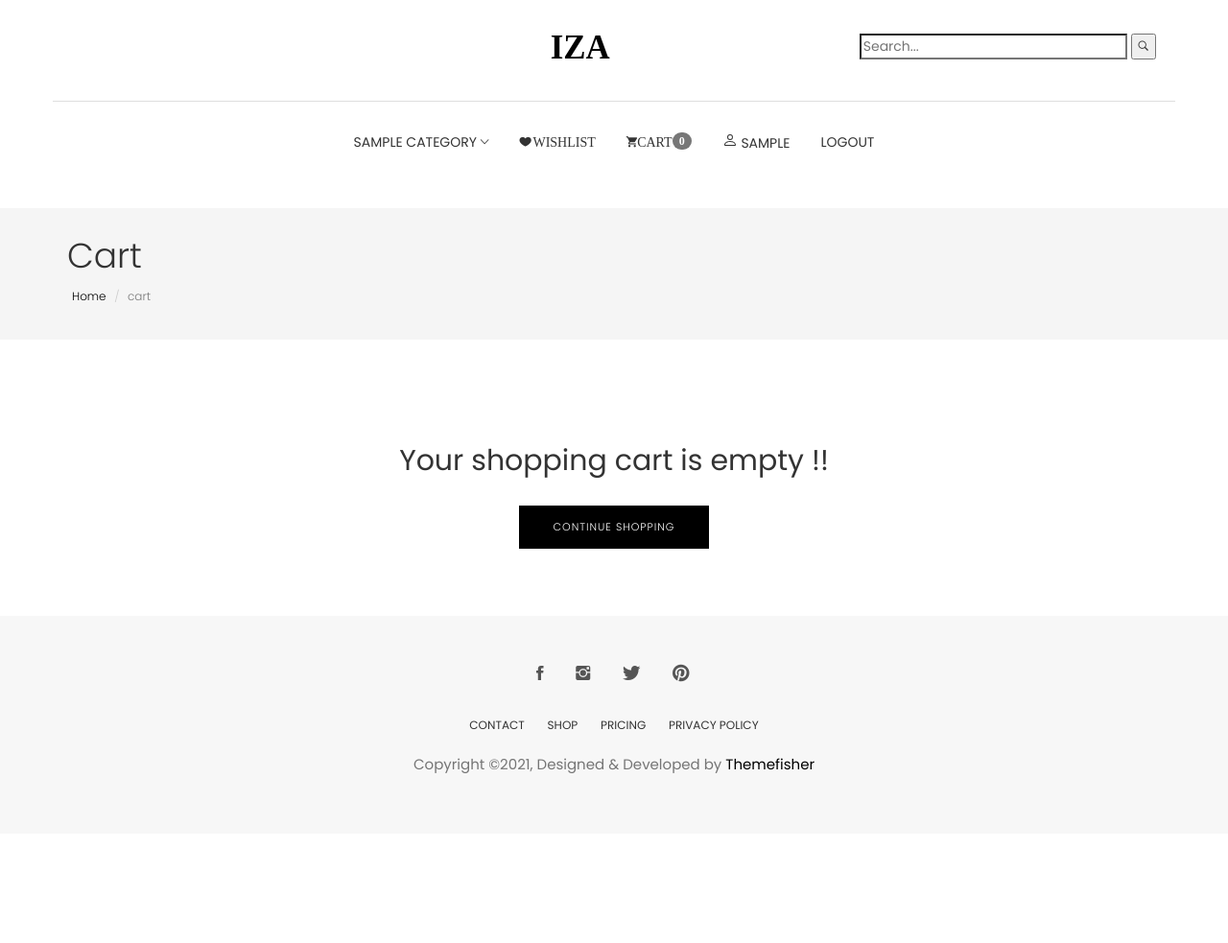
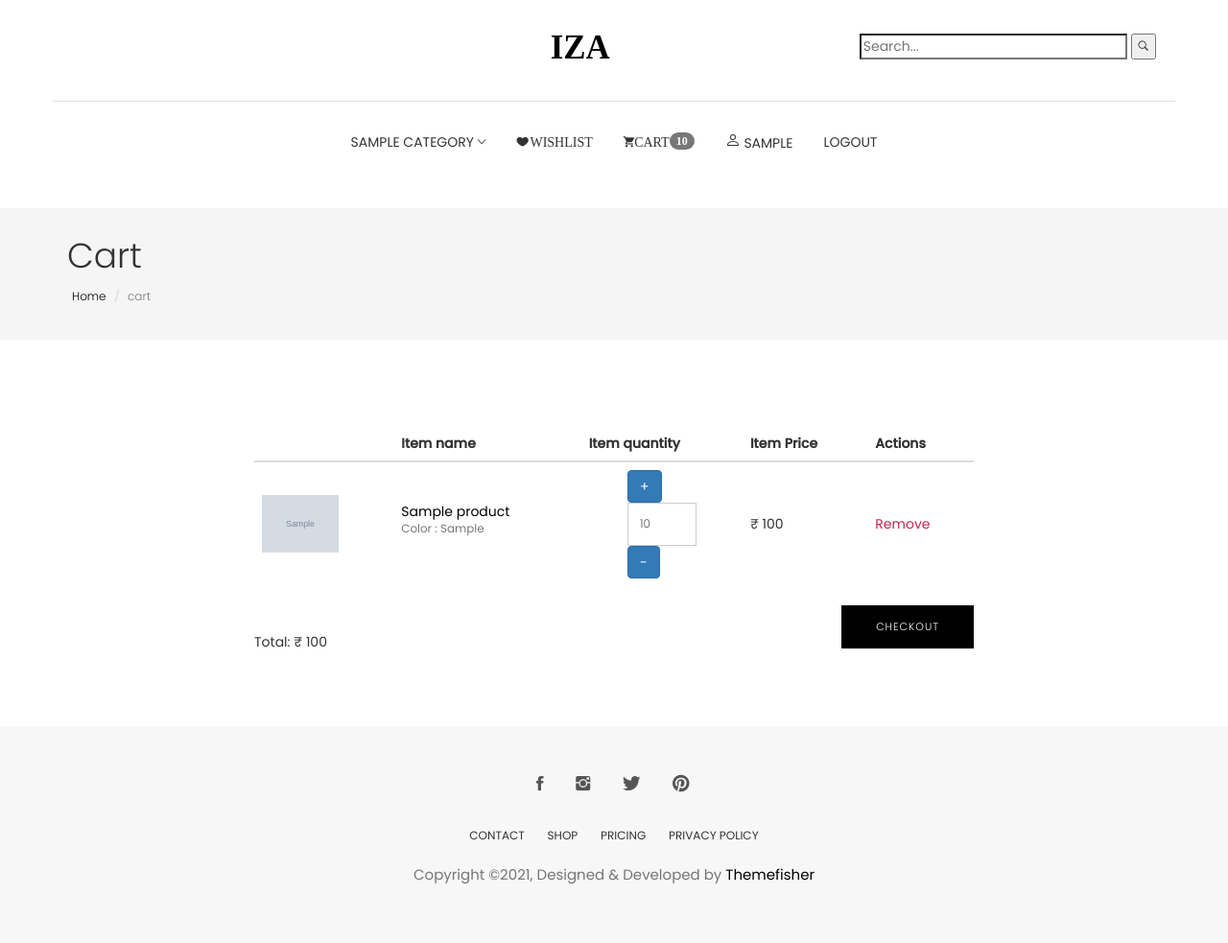
Before and after one commit to aswin1618/iza-ecommerce-django, a Django app: page /cart/ in a window 1280 px wide. Shown: the whole page at 96% size. Before the commit the page ends 806 px from the top, so only its background shows below. Run offline with Django 4.2, Linux system fonts and the light colour scheme; a user stored in the database is signed in; tables that the repository leaves empty hold one stand-in row (values such as "Sample post"); grey boxes marked "Sample" are stand-in pictures; some libraries are stand-ins or nearby versions; some web fonts are replaced.

Commit message:
handled cart and checkout for the logged in user

```diff
--- a/carts/context_processor.py
+++ b/carts/context_processor.py
@@ -8,7 +8,10 @@ def counter(request):
     else:
         try:
             cart = Cart.objects.filter(cart_id= _cart_id(request))
-            cart_items = CartItem.objects.all().filter(cart=cart[:1])
+            if request.user.is_authenticated:
+                cart_items = CartItem.objects.all().filter(user=request.user)
+            else:
+                cart_items = CartItem.objects.all().filter(cart=cart[:1])
             for cart_item in cart_items:
                 cart_count += cart_item.quantity
         except Cart.DoesNotExist:
--- a/carts/models.py
+++ b/carts/models.py
@@ -1,5 +1,6 @@
 from django.db import models
 from store.models import Product,Variation
+from user.models import Account
 
 # Create your models here.
 class Cart(models.Model):
@@ -10,9 +11,10 @@ class Cart(models.Model):
         return self.cart_id
 
 class CartItem(models.Model):
+    user = models.ForeignKey(Account,on_delete=models.CASCADE,null=True)
     product = models.ForeignKey(Product, on_delete = models.CASCADE)
     variations = models.ManyToManyField(Variation, blank=True)
-    cart = models.ForeignKey(Cart, on_delete=models.CASCADE)
+    cart = models.ForeignKey(Cart, on_delete=models.CASCADE, null=True)
     quantity = models.IntegerField()
     is_active = models.BooleanField(default=True)
 
--- a/carts/urls.py
+++ b/carts/urls.py
@@ -6,4 +6,7 @@ urlpatterns = [
     path('add_cart/<int:product_id>/',views.add_cart, name='add_cart'),
     path('remove_cart/<int:product_id>/<int:cart_item_id>/',views.remove_cart, name='remove_cart'),
     path('remove_cart_item/<int:product_id>/<int:cart_item_id>/',views.remove_cart_item, name='remove_cart_item'),
+
+    path('checkout/',views.checkout, name='checkout'),
+
 ]
--- a/carts/views.py
+++ b/carts/views.py
@@ -2,6 +2,7 @@ from django.shortcuts import render,redirect, get_object_or_404
 from store.models import Product, Variation
 from .models import Cart , CartItem
 from django.core.exceptions import ObjectDoesNotExist
+from django.contrib.auth.decorators import login_required
 
 # Create your views here.
 
@@ -12,76 +13,141 @@ def _cart_id(request):
      return cart
 
 def add_cart(request,product_id):
+     current_user = request.user
      product = Product.objects.get(id=product_id)  #get the product
-     product_variation = []
 
-     if request.method == 'POST':
-          for item in request.POST:
-               key = item
-               value = request.POST[key]
 
-               try:
-                    variation = Variation.objects.get(product=product,variation_category__iexact=key, variation_value__iexact=value)
-                    product_variation.append(variation)
-               except:
-                    pass
+     #if the user is  authenticated
+     if current_user.is_authenticated:
+          product_variation = []
+          if request.method == 'POST':
+               for item in request.POST:
+                    key = item
+                    value = request.POST[key]
+
+                    try:
+                         variation = Variation.objects.get(product=product,variation_category__iexact=key, variation_value__iexact=value)
+                         product_variation.append(variation)
+                    except:
+                         pass
 
 
 
-     try:
-          cart = Cart.objects.get(cart_id=_cart_id(request)) #getting the cart using the cart id in the session
-     except Cart.DoesNotExist:
-          cart = Cart.objects.create(
-               cart_id = _cart_id(request)
-          )
-     cart.save()
 
 
 
-     is_cart_item_exists = CartItem.objects.filter(product=product,cart=cart).exists()
-     if is_cart_item_exists:
-          cart_item = CartItem.objects.filter(product=product, cart=cart)
-          #existing variations -- db
-          #current variation -- product_variation
-          #item id --db
-          ex_var_list = []
-          id = []
-          for item in cart_item:
-               existing_variation = item.variations.all()
-               ex_var_list.append(list(existing_variation))
-               id.append(item.id)
 
-          if product_variation in ex_var_list:
-               #increase cart item quantity
-               index = ex_var_list.index(product_variation)
-               item_id = id[index]
-               item = CartItem.objects.get(product=product, id=item_id)
-               item.quantity +=1
-               item.save()
+          is_cart_item_exists = CartItem.objects.filter(product=product,user=current_user).exists()
+          if is_cart_item_exists:
+               cart_item = CartItem.objects.filter(product=product, user=current_user)
+               ex_var_list = []
+               id = []
+               for item in cart_item:
+                    existing_variation = item.variations.all()
+                    ex_var_list.append(list(existing_variation))
+                    id.append(item.id)
+
+               if product_variation in ex_var_list:
+                    #increase cart item quantity
+                    index = ex_var_list.index(product_variation)
+                    item_id = id[index]
+                    item = CartItem.objects.get(product=product, id=item_id)
+                    item.quantity +=1
+                    item.save()
+               else:
+                    item = CartItem.objects.create(product=product, quantity=1, user=current_user)
+                    if len(product_variation) > 0:
+                         item.variations.clear()
+                         item.variations.add(*product_variation)
+                    item.save()
+
           else:
-               item = CartItem.objects.create(product=product, quantity=1, cart=cart)
+               cart_item = CartItem.objects.create(
+                    product = product,
+                    quantity = 1,
+                    user = current_user,
+               )
                if len(product_variation) > 0:
-                    item.variations.clear()
-                    item.variations.add(*product_variation)
-               item.save()
+                    cart_item.variations.clear()
+                    cart_item.variations.add(*product_variation)
+               cart_item.save()
+          return redirect('cart')
+
+  # if the user is not authenticated
 
      else:
-          cart_item = CartItem.objects.create(
-               product = product,
-               quantity = 1,
-               cart = cart,
-          )
-          if len(product_variation) >0:
-               cart_item.variations.clear()
-               cart_item.variations.add(*product_variation)
-          cart_item.save()
-     return redirect('cart')
+          product_variation = []
+          if request.method == 'POST':
+               for item in request.POST:
+                    key = item
+                    value = request.POST[key]
+
+                    try:
+                         variation = Variation.objects.get(product=product,variation_category__iexact=key, variation_value__iexact=value)
+                         product_variation.append(variation)
+                    except:
+                         pass
+
+
+
+          try:
+               cart = Cart.objects.get(cart_id=_cart_id(request)) #getting the cart using the cart id in the session
+          except Cart.DoesNotExist:
+               cart = Cart.objects.create(
+                    cart_id = _cart_id(request)
+               )
+          cart.save()
+
+
+
+          is_cart_item_exists = CartItem.objects.filter(product=product,cart=cart).exists()
+          if is_cart_item_exists:
+               cart_item = CartItem.objects.filter(product=product, cart=cart)
+               #existing variations -- db
+               #current variation -- product_variation
+               #item id --db
+               ex_var_list = []
+               id = []
+               for item in cart_item:
+                    existing_variation = item.variations.all()
+                    ex_var_list.append(list(existing_variation))
+                    id.append(item.id)
+
+               if product_variation in ex_var_list:
+                    #increase cart item quantity
+                    index = ex_var_list.index(product_variation)
+                    item_id = id[index]
+                    item = CartItem.objects.get(product=product, id=item_id)
+                    item.quantity +=1
+                    item.save()
+               else:
+                    item = CartItem.objects.create(product=product, quantity=1, cart=cart)
+                    if len(product_variation) > 0:
+                         item.variations.clear()
+                         item.variations.add(*product_variation)
+                    item.save()
+
+          else:
+               cart_item = CartItem.objects.create(
+                    product = product,
+                    quantity = 1,
+                    cart = cart,
+               )
+               if len(product_variation) >0:
+                    cart_item.variations.clear()
+                    cart_item.variations.add(*product_variation)
+               cart_item.save()
+          return redirect('cart')
 
 def remove_cart(request, product_id, cart_item_id):
-     cart = Cart.objects.get(cart_id=_cart_id(request))
+
      product = get_object_or_404(Product, id=product_id)
      try:
-          cart_item = CartItem.objects.get(product=product,cart=cart,id=cart_item_id)
+          if request.user.is_authenticated:
+               cart_item = CartItem.objects.get(product=product,user=request.user,id=cart_item_id)
+          else:
+               cart = Cart.objects.get(cart_id=_cart_id(request))
+               cart_item = CartItem.objects.get(product=product,cart=cart,id=cart_item_id)
           if cart_item.quantity >1:
                cart_item.quantity -= 1
                cart_item.save()
@@ -93,14 +159,42 @@ def remove_cart(request, product_id, cart_item_id):
 
 
 def remove_cart_item(request, product_id,cart_item_id):
-     cart = Cart.objects.get(cart_id= _cart_id(request))
+
      product = get_object_or_404(Product, id=product_id)
-     cart_item = CartItem.objects.get(product=product, cart=cart, id= cart_item_id)
+     if request.user.is_authenticated:
+          cart_item = CartItem.objects.get(product=product, user=request.user, id= cart_item_id)
+     else:
+          cart = Cart.objects.get(cart_id= _cart_id(request))
+          cart_item = CartItem.objects.get(product=product, cart=cart, id= cart_item_id)
 
      cart_item.delete()
      return redirect('cart')
 
 def cart(request, total=0, quantity=0, cart_items=None):
+     try:
+          if request.user.is_authenticated:
+               cart_items = CartItem.objects.filter(user=request.user, is_active=True)
+          else:
+               cart = Cart.objects.get(cart_id= _cart_id(request))
+               cart_items = CartItem.objects.filter(cart=cart, is_active=True)
+          for cart_item in cart_items:
+               total += (cart_item.product.price * cart_item.quantity)
+               quantity += cart_item.quantity
+     except ObjectDoesNotExist:
+          pass
+
+     context = {
+          'total' : total,
+          'quantity' : quantity,
+          'cart_items' : cart_items
+     }
+
+
+     return render(request,'cart.html',context)
+
+
+@login_required(login_url='signin')
+def checkout(request, total=0, quantity=0, cart_items=None):
      try:
           cart = Cart.objects.get(cart_id= _cart_id(request))
           cart_items = CartItem.objects.filter(cart=cart, is_active=True)
@@ -116,8 +210,4 @@ def cart(request, total=0, quantity=0, cart_items=None):
           'cart_items' : cart_items
      }
 
-
-     return render(request,'cart.html',context)
-
-def checkout(request):
-     return render (request,'checkout.html')
+     return render (request,'checkout.html',context)
--- a/templates/cart.html
+++ b/templates/cart.html
@@ -94,7 +94,7 @@
                     {% endfor %}
                   </tbody>
                 </table>
-                <a href="" class="btn btn-main pull-right">Checkout</a><br>
+                <a href="{% url 'checkout' %}" class="btn btn-main pull-right">Checkout</a><br>
                    <h5> Total: ₹ {{ total }}</h5>
               </form>
             </div>
```
Also changed, not shown: templates/checkout.html (+95 -82 lines), user/views.py (+39 -0 lines), carts/migrations/0003_cartitem_user_alter_cartitem_cart.py (added).
